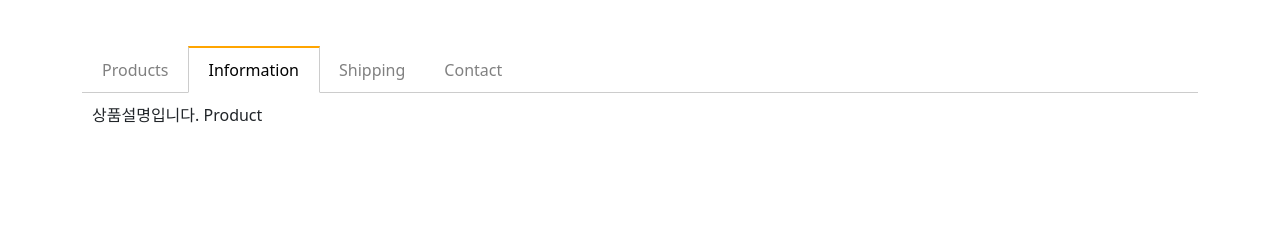
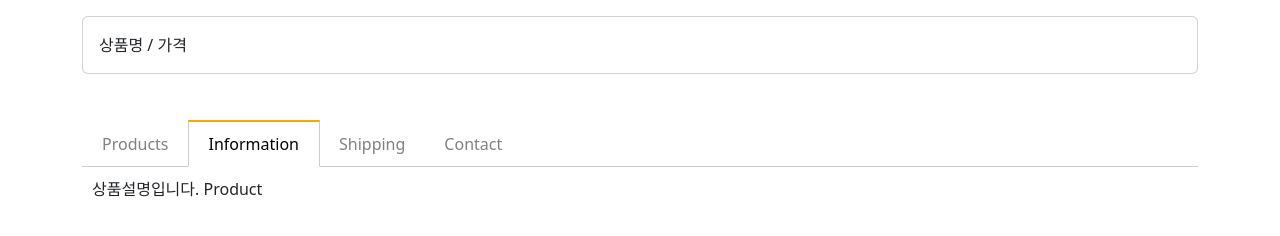
Before and after one commit to 1000mj/javascript, a website: page detail.html in a window 1280 px wide. Shown: the top 236 px of the page. Drawn offline with nearby package versions, Linux system fonts and the light colour scheme.

Commit message:
Array자료형

```diff
--- a/detail.html
+++ b/detail.html
@@ -51,6 +51,18 @@
             display: block;
         }
     </style>
+
+    <div class="container mt-3">
+        <div class="card p-3">
+            상품명 / 가격
+        </div>
+    </div>
+
+    <script>
+        var car = ['white',50000,'white'];
+        console.log(car[1])
+    </script>
+
     <div class="container mt-5">
         <ul class="list">
             <li class="tab-button" data-id="0">Products</li>
```
